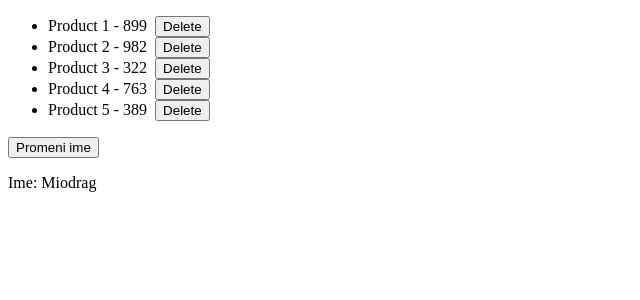
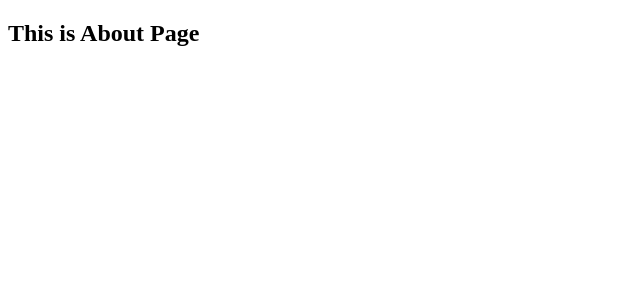
Before and after one commit to mitke/MF_react, a React (Create React App) app: page /about in a window 1280 px wide. Shown: the top 300 px of the page, without its empty margins (0-640 px from the left). Built offline with nearby package versions, Linux system fonts and the light colour scheme.

Commit message:
Router - da bi radio mora da se instalira react-router-dom@5.2.0

```diff
--- a/package.json
+++ b/package.json
@@ -8,6 +8,7 @@
     "@testing-library/user-event": "^13.5.0",
     "react": "^18.2.0",
     "react-dom": "^18.2.0",
+    "react-router-dom": "^5.2.0",
     "react-scripts": "5.0.1",
     "web-vitals": "^2.1.4"
   },
--- a/src/App.js
+++ b/src/App.js
@@ -1,5 +1,8 @@
-import { useEffect, useState } from "react";
-import ProductList from './components/ProductList'
+import { useState } from "react"
+import ProductList from './components/ProductList';
+import { BrowserRouter as Router, Route, Switch } from "react-router-dom";
+import About from './components/About';
+import Contact from './components/Contact';
 
 function App() {
   const [products, setProducts] = useState([
@@ -10,22 +13,26 @@
     {id: 5, title: 'Product 5', price: 389}
   ]);
 
-  const [name, setName] = useState('Miodrag')
-
   const deleteProduct = (productId) => {
     const newProduct = products.filter(product => product.id !== productId);
     setProducts(newProduct);
   }
 
-  useEffect(() => {
-    console.log('Use Effect Running');
-  }, [name]);
-
   return (
     <div>
-      <ProductList products={ products } deleteProduct={ deleteProduct } />
-      <button onClick={ () => setName('Mitić') }>Promeni ime</button>
-      <p>Ime: { name }</p>
+      <Router>
+        <Switch>
+          <Route exact path="/">
+            <ProductList products={ products } deleteProduct={ deleteProduct } />
+          </Route>
+          <Route path="/about">
+            <About />
+          </Route>
+          <Route path="/contact">
+            <Contact />
+          </Route>
+        </Switch>
+      </Router>
     </div>
   );
 }
--- /dev/null
+++ b/src/components/About.js
@@ -0,0 +1,9 @@
+const About = () => {
+    return (
+        <div>
+            <h2>This is About Page</h2>
+        </div>
+    )
+}
+
+export default About
--- /dev/null
+++ b/src/components/Contact.js
@@ -0,0 +1,9 @@
+const Contact = () => {
+    return (
+        <div>
+            <h2>This is Contact Page</h2>
+        </div>
+    )
+}
+
+export default Contact
```
Also changed, not shown: 1 other file (tests, documents, lock files or other folders).
